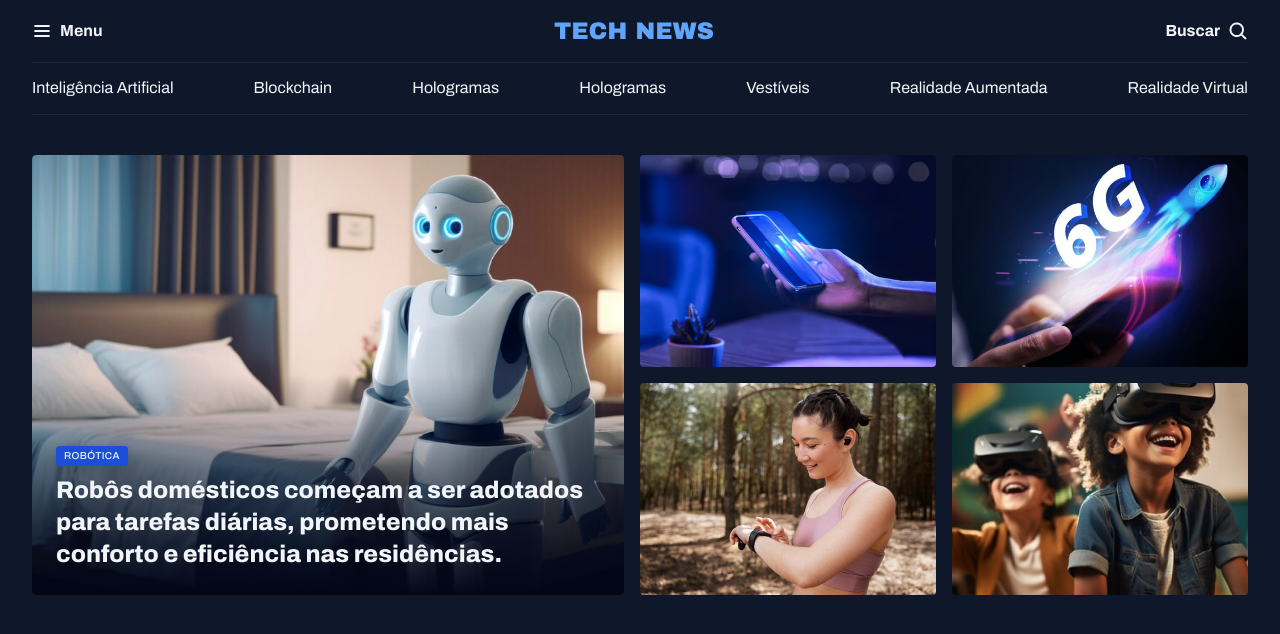
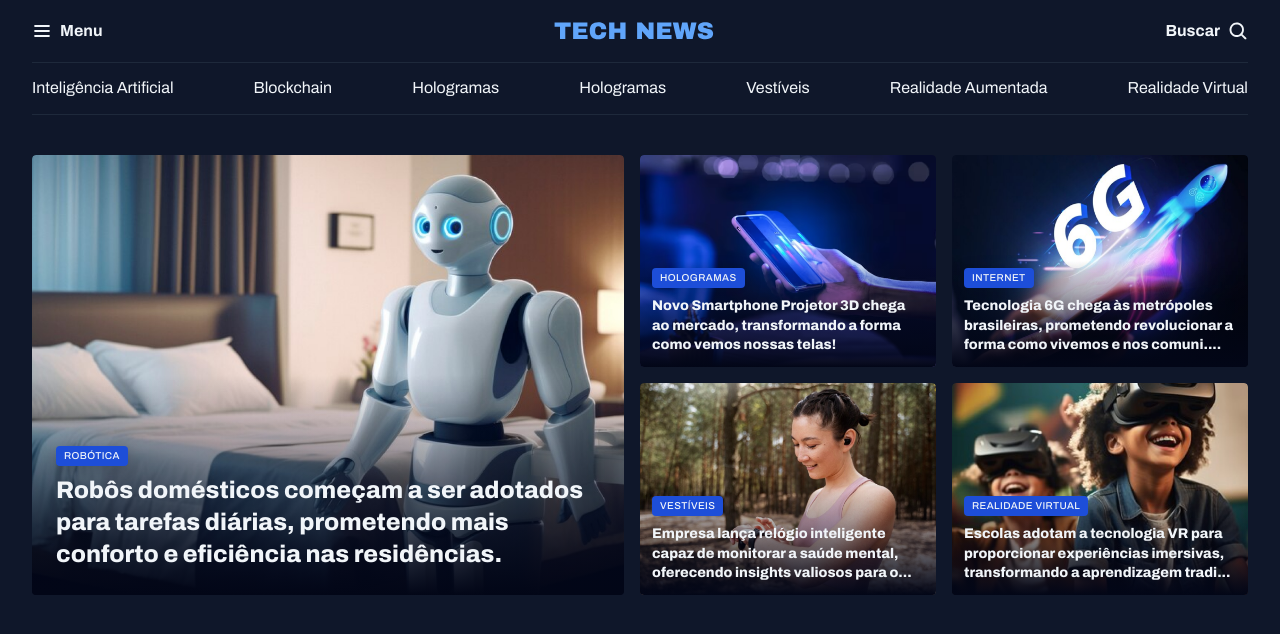
Before and after one commit to ArielHanabhi/fullstack-projeto-portal-de-noticias, a plain HTML site: page index.html in a window 1280 px wide. Drawn offline with Linux system fonts and the light colour scheme.

Commit message:
Finalizando a sessao destaques

```diff
--- a/index.html
+++ b/index.html
@@ -52,21 +52,46 @@
       </figure>
 
       <div class="grid grid-cols-2 gap-16">
-        <div>
-          <img src="assets/images/Image 02.png" alt="">
-        </div>
+        <figure class="card">
 
-        <div>
-          <img src="assets/images/Image 03.png" alt="">
-        </div>
+          <img src="assets/images/Image 02.png" alt="Novo Smartphone Projetor 3D chega ao mercado, transformando a forma como vemos nossas telas!">
 
-        <div>
-          <img src="assets/images/Image 04.png" alt="">
-        </div>
+          <figcaption>
+            <span class="content-tag">Hologramas</span>
 
-        <div>
-          <img src="assets/images/Image 05.png" alt="">
-        </div>
+            <h2 class="text-lg">Novo Smartphone Projetor 3D chega ao mercado, transformando a forma como vemos nossas telas!</h2>
+          </figcaption>
+        </figure>
+
+        <figure class="card">
+          <img src="assets/images/Image 03.png" alt="Tecnologia 6G chega às metrópoles brasileiras, prometendo revolucionar a forma como vivemos e nos comunicamos.">
+
+          <figcaption>
+            <span class="content-tag">Internet</span>
+
+            <h2 class="text-lg">Tecnologia 6G chega às metrópoles brasileiras, prometendo revolucionar a forma como vivemos e nos comuni....</h2>
+          </figcaption>
+        </figure>
+
+        <figure class="card">
+          <img src="assets/images/Image 04.png" alt="Empresa lança relógio inteligente capaz de monitorar a saúde mental, oferecendo insights valiosos para o bem-estar pessoal.">
+
+          <figcaption>
+            <span class="content-tag">Vestíveis</span>
+
+            <h2 class="text-lg">Empresa lança relógio inteligente capaz de monitorar a saúde mental, oferecendo insights valiosos para o...</h2>
+          </figcaption>
+        </figure>
+
+        <figure class="card">
+          <img src="assets/images/Image 05.png" alt="Escolas adotam a tecnologia VR para proporcionar experiências imersivas, transformando a aprendizagem tradicional.">
+
+          <figcaption>
+            <span class="content-tag">Realidade Virtual</span>
+
+            <h2 class="text-lg">Escolas adotam a tecnologia VR para proporcionar experiências imersivas, transformando a aprendizagem tradi...</h2>
+          </figcaption>
+        </figure>
 
       </div>
     </section>
--- a/styles/sections.css
+++ b/styles/sections.css
@@ -34,6 +34,10 @@
 
       padding: 24px;
 
+      &:has(.text-lg) /* Seletor, Se tem .text-lg dentro do figcaption,altere isso */
+      {
+        padding: 12px;
+      }
       h2
       {
         margin-top: 8px;
```
